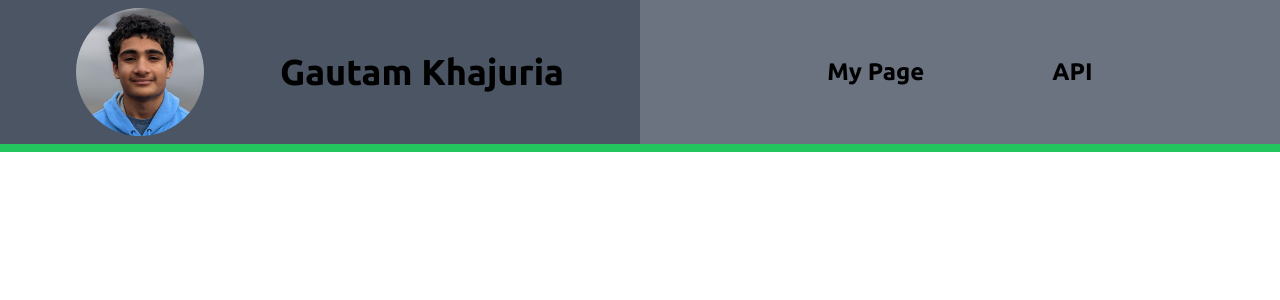
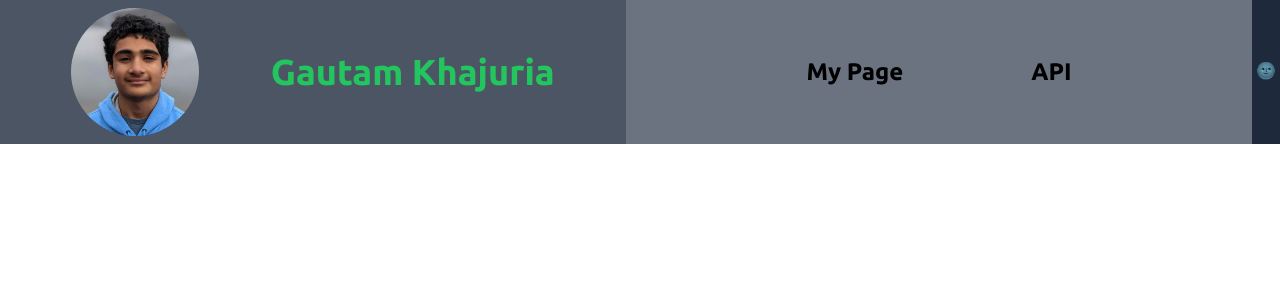
Before and after one commit to Sptele/portfolio, a Next.js app: page / in a window 1280 px wide. Shown: the top 300 px of the page. Built offline with nearby package versions, Linux system fonts and the light colour scheme.

Commit message:
navbar changes + dark/light mode switcher

```diff
--- a/components/Layout.js
+++ b/components/Layout.js
@@ -1,6 +1,42 @@
 import Head from "next/head";
 import Image from "next/image";
 import useRandom from "../hooks/use-random.js";
+
+function toNavStyle(borderColor) {
+	let navStyles = "";
+
+	switch (borderColor) {
+		case 100:
+			navStyles += " hover:text-green-100";
+			break;
+		case 200:
+			navStyles += " hover:text-green-200";
+			break;
+		case 300:
+			navStyles += " hover:text-green-300";
+			break;
+		case 400:
+			navStyles += " hover:text-green-400";
+			break;
+		case 500:
+			navStyles += " hover:text-green-500";
+			break;
+		case 600:
+			navStyles += " hover:text-green-600";
+			break;
+		case 700:
+			navStyles += " hover:text-green-700";
+			break;
+		case 800:
+			navStyles += " hover:text-green-800";
+			break;
+		case 900:
+			navStyles += " hover:text-green-900";
+			break;
+	}
+
+	return navStyles;
+}
 
 function Link({ href, children }) {
 	let navbarLink = "self-center hover:bg-black hover:text-white p-8 table h-[100%]";
@@ -12,47 +48,15 @@ function Link({ href, children }) {
 	);
 }
 
-function NavigationBar({ home }) {
+function NavigationBar({ home, isDark, setIsDark }) {
 	const navBorderColor = useRandom(1, 6, { integer: true, scale: 100 });
 
-	let navStyles = `bg-gray-500 border-b-8 border-b-solid grid grid-cols-2 align-center items-stretch flex`;
-
-	switch (navBorderColor) {
-		case 100:
-			navStyles += " border-b-green-100";
-			break;
-		case 200:
-			navStyles += " border-b-green-200";
-			break;
-		case 300:
-			navStyles += " border-b-green-300";
-			break;
-		case 400:
-			navStyles += " border-b-green-400";
-			break;
-		case 500:
-			navStyles += " border-b-green-500";
-			break;
-		case 600:
-			navStyles += " border-b-green-600";
-			break;
-		case 700:
-			navStyles += " border-b-green-700";
-			break;
-		case 800:
-			navStyles += " border-b-green-800";
-			break;
-		case 900:
-			navStyles += " border-b-green-900";
-			break;
-	}
-
 	return (
-		<nav className={navStyles}>
+		<nav className={`bg-gray-500 grid grid-cols-2 align-center items-stretch flex`}>
 			<a
 				href={"/"}
 				className={
-					"col-span-1 col-start-1 row-start-1 row-span-1 flex flex-row justify-evenly bg-gray-400 text-center hover:bg-gray-600 py-2"
+					`col-span-1 col-start-1 row-start-1 row-span-1 flex flex-row justify-evenly bg-gray-500 text-center hover:bg-gray-600 py-2` + toNavStyle(navBorderColor)
 				}
 			>
 				{home ? (
@@ -73,11 +77,13 @@ function NavigationBar({ home }) {
 				<Link href="/my-page">My Page</Link>
 				<Link href="/api/">API</Link>
 			</div>
+			<button className="bg-slate-800 p-1 text-white float-right col-span-1 col-start-3 row-span-1 row-start-1" onClick={() => setIsDark(!isDark)} >{!isDark ? "🌚" : "🌞"}</button>
+
 		</nav>
 	);
 }
 
-function Layout({ title, description, home, children, navBorderColor }) {
+function Layout({ title, description, home, children, navBorderColor, isDark, setIsDark }) {
 	return (
 		<>
 			<Head>
@@ -85,7 +91,7 @@ function Layout({ title, description, home, children, navBorderColor }) {
 				<link rel="shortcut icon" href="https://avatars.githubusercontent.com/u/79765399?v=4" />
 				<meta title={title} description={description} />
 			</Head>
-			<NavigationBar home={home} navBorderColor={navBorderColor} />
+			<NavigationBar home={home} navBorderColor={navBorderColor} isDark={isDark} setIsDark={setIsDark} />
 			{children}
 		</>
 	);
--- a/pages/index.js
+++ b/pages/index.js
@@ -3,18 +3,26 @@ import Image from "next/image";
 import styles from "../styles/Home.module.css";
 import Layout from "../components/Layout.js";
 
+import { useState } from 'react';
+
+
 // wow its a next app
 export default function Home() {
+
+	const [isDark, setIsDark] = useState(false);
+
 	return (
 		<>
-			<Layout home title="Gautam Khajuria" description="Portfolio for Gautam Khajuria" >
-				<div className="m-2">
-					<div className="">
 
+			<div className={isDark ? "dark" : "light"}>
+				<Layout home title="Gautam Khajuria" description="Portfolio for Gautam Khajuria" isDark={isDark} setIsDark={setIsDark} >
+					<div className="p-2 bg-white dark:bg-slate-700 min-h-screen">
+						<div className="">
+
+						</div>
 					</div>
-				</div>
-			</Layout>
-
+				</Layout>
+			</div>
 		</>
 	);
 }
--- a/tailwind.config.js
+++ b/tailwind.config.js
@@ -10,9 +10,10 @@ module.exports = {
 				body: ["Secular One", "sans-serif"]
 			},
 			gridTemplateColumns: {
-				layout: "10wh 90wh"
+				layout: "49wh 49wh 1wh"
 			}
 		},
 	},
+	darkMode: 'class',
 	plugins: [],
 };
```
